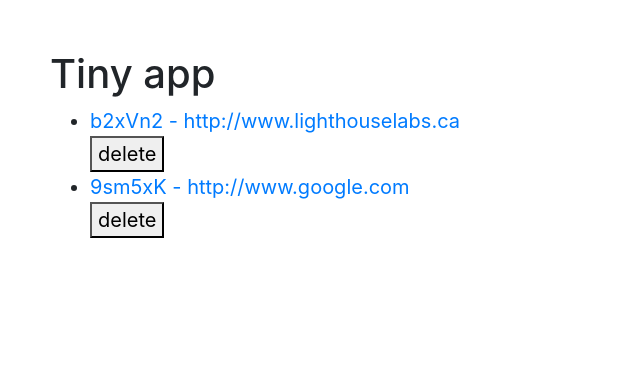
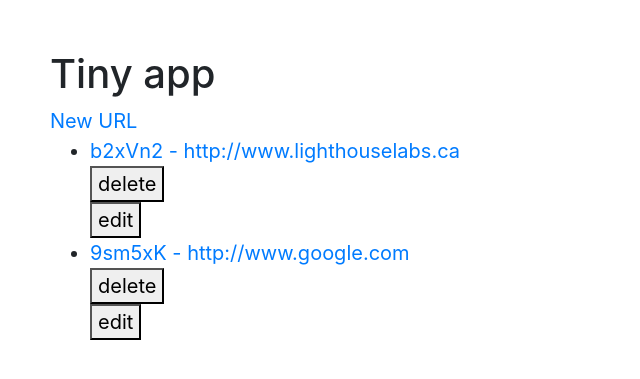
Before and after one commit to Renkinjutsu/tinyapp, a Node server app: page /urls in a window 1280 px wide. Shown: the top 379 px of the page, without its empty margins (0-640 px from the left). Run offline with Node 20, Linux system fonts and the light colour scheme; some libraries are stand-ins or nearby versions.

Commit message:
edit added, cleaned up code

```diff
--- a/express_server.js
+++ b/express_server.js
@@ -10,7 +10,8 @@ var urlDatabase = {
   "9sm5xK": "http://www.google.com"
 };
 
-function generateRandomString() {
+function generateRandomString()
+{
   let random = '';
   for (let i of [1,2,3,4,5,6]) {
     let num = Math.floor(Math.random() * 99999999)
@@ -23,16 +24,19 @@ function generateRandomString() {
 
 
 // index page
-app.get('/', function(req, res) {
-
-  var drinks = [
+app.get('/', function(req, res)
+{
+  var drinks =
+  [
       { name: 'Bloody Mary', drunkness: 3 },
       { name: 'Martini', drunkness: 5 },
       { name: 'Scotch', drunkness: 10 }
   ];
+
   var tagline = "Any code of your own that you haven't looked at for six or more months might as well have been written by someone else.";
 
-  res.render('pages/index', {
+  res.render('pages/index',
+  {
       drinks: drinks,
       tagline: tagline
   })
@@ -40,55 +44,68 @@ app.get('/', function(req, res) {
 
 
 // about page
-app.get('/about', function(req, res) {
+app.get('/about', function(req, res)
+{
     res.render('pages/about');
 });
 
 // url index
-app.get("/urls", (req, res) => {
+app.get("/urls", (req, res) =>
+{
   let templateVars = { urls: urlDatabase };
   res.render('urls_index', templateVars);
 });
 
-app.post('/urls', (req, res) => {
-
-  console.log(req.statusCode)
+app.post('/urls', (req, res) =>
+{
   let newShortUrl = generateRandomString()
   if (req.body) {
     urlDatabase[newShortUrl] = req.body.longURL
   }
-  console.log(urlDatabase);
   res.redirect(`/urls/${newShortUrl}`)
 })
 
-// url shortener
-app.get('/urls/new', (req, res) => {
+// create new short url
+app.get('/urls/new', (req, res) =>
+{
   res.render('urls_new');
 });
 
-app.get("/u/:shortURL", (req, res) => {
-  let templateVars = { shortURL: req.params.shortURL, longURL: urlDatabase[req.params.shortURL]};
-  // res.render("urls_show", templateVars);
+app.get("/u/:shortURL", (req, res) =>
+{
   res.redirect(urlDatabase[req.params.shortURL])
 });
 
 // Deleting using short url
-app.post('/urls/:shortURL/delete', (req, res) => {
+app.post('/urls/:shortURL/delete', (req, res) =>
+{
   delete urlDatabase[req.params.shortURL]
   res.redirect('/urls')
 });
 
 // url/shortURL
-app.get("/urls/:shortURL", (req, res) => {
-  let templateVars = { shortURL: req.params.shortURL, longURL: urlDatabase[req.params.shortURL]};
+app.post('/urls/:shortURL', (req, res) => {
+  const id = req.params.shortURL;
+  const newLongURL = req.body.newURL;
+  urlDatabase[id] = newLongURL;
+  res.redirect('/urls');
+});
+
+app.get("/urls/:shortURL", (req, res) =>
+{
+  const short = req.params.shortURL
+  const long = urlDatabase[req.params.shortURL]
+  const templateVars = { shortURL: short, longURL: long};
   res.render("urls_show", templateVars);
 });
 
 // hello demo
-app.get("/hello", (req, res) => {
+app.get("/hello", (req, res) =>
+{
   res.send("<html><body>Hello <b>World</b></body></html>\n");
 });
 
-app.listen(PORT, () => {
+app.listen(PORT, () =>
+{
   console.log(`Example app listening on port ${PORT}!`);
 });
--- a/views/urls_index.ejs
+++ b/views/urls_index.ejs
@@ -11,15 +11,19 @@
 <body style="font-size:20px; padding:50px;">
     <% include ./partials/_header %>
     <!-- Add EJS code here -->
-
+    <a href='/urls/new'> New URL </a>
     <ul>
-    <% for (let url in urls) { %>
-    <form method= "POST" action ="/urls/9sm5xK/delete">
-    <li><a href='#'> <%= url %> - <%= urls[url] %> </a></li>
-    <input type='hidden' id='shortURL' name='shortURL' value = '<%= url %>' />
-    <button type='submit'> delete </button>
-    <% }; %>
-    </form>
+      <% for (let url in urls) { %>
+        <li><a href='#'> <%= url %> - <%= urls[url] %> </a></li>
+        <form method= "POST" action ="/urls/<%= url %>/delete">
+          <input type='hidden' id='shortURL' name='shortURL' value = '<%= url %>' />
+          <button type='submit'> delete </button>
+        </form>
+        <form method= "GET" action ="/urls/<%= url %>">
+            <input type='hidden' id='shortURL' name='shortURL' value = '<%= url %>' />
+            <button type='submit'> edit </button>
+          </form>
+      <% }; %>
     </ul>
 
 
```
Also changed, not shown: views/urls_show.ejs (+7 -2 lines).
